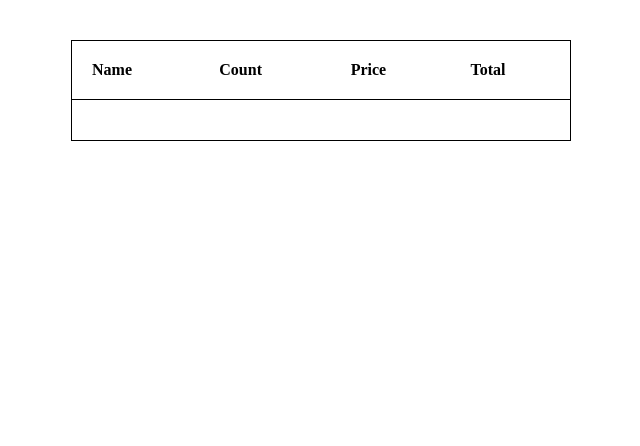
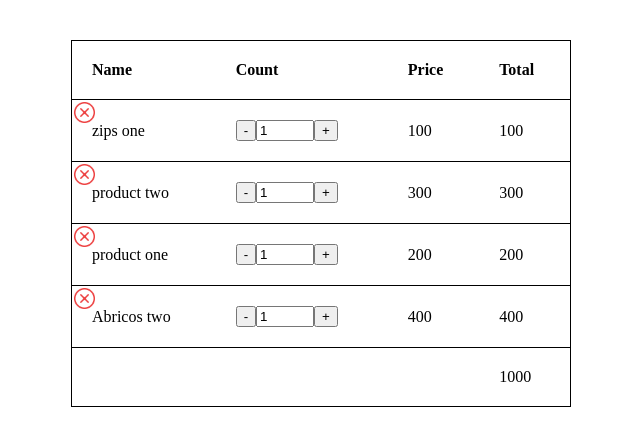
Before and after one commit to OrestHaponov/TestAltertech, a React app: page / in a window 1280 px wide. Shown: the whole page, without its empty margins (319-959 px from the left). Built offline with nearby package versions, Linux system fonts and the light colour scheme.

Commit message:
Added test products and implemented count of products,total price,possibilityto delete products

```diff
--- a/src/Components/Bucket.js
+++ b/src/Components/Bucket.js
@@ -1,9 +1,25 @@
 import React from "react";
 import {connect} from "react-redux";
+import {changeCount,increase,decrease,changeTotal,deleteProduc} from "../Store/Action/Bucket";
+import DeleteProd from "../images/delete.png"
 
 class Bucket extends React.Component{
     constructor(props){
         super(props);
+    }
+
+    componentDidMount(){
+        this.countTotal();
+    }
+
+    componentDidUpdate(prevProps){
+        if(prevProps.bucket !== this.props.bucket || prevProps.bucket == this.props.bucket){
+            this.countTotal();
+        }
+    }
+
+    countTotal=()=>{
+        this.props.changeTotal(this.props.bucket);
     }
 
     render(){
@@ -19,13 +35,33 @@ class Bucket extends React.Component{
                                 <th>Total </th>
                             </tr>
                         </thead>
-
+                            {this.props.bucket.map((value,index)=>{
+                                return(
+                                    <thead key={index}>
+                                        <tr>
+                                            <td>
+                                                <img src={DeleteProd} onClick={()=>this.props.deleteProduct(value,this.props.bucket)} alt=""/>
+                                                {value.name}
+                                            </td>
+                                            <td>
+                                                <div className="count">
+                                                    <button onClick={()=>this.props.decrease(value,this.props.bucket)}>-</button>
+                                                    <input type="number" value={value.count} onChange={()=>this.props.changeCount(value,this.props.bucket)}/>
+                                                    <button onClick={()=>this.props.increase(value,this.props.bucket)}>+</button>
+                                                </div>
+                                            </td>
+                                            <td>{value.price}</td>
+                                            <td>{value.price * value.count}</td>
+                                        </tr>
+                                    </thead>
+                                )
+                                })}
                         <thead>
                             <tr>
                                 <td></td>
                                 <td></td>
                                 <td></td>
-                                <td></td>
+                                <td>{this.props.sumTotal}</td>
                             </tr>
                         </thead>
                     </table>
@@ -38,11 +74,18 @@ class Bucket extends React.Component{
 function mapStateToProps(state){
     return{
         bucket: state.Bucket.bucket,
+        sumTotal: state.Bucket.sumTotal,
+        priceFromMinToMax: state.Bucket.priceFromMinToMax,
     }
 }
 
 function mapDispatchToProps(dispatch){
     return{
+        changeCount: (product,bucket)=>dispatch(changeCount(product,bucket)),
+        increase: (product,bucket)=>dispatch(increase(product,bucket)),
+        decrease: (product,bucket)=>dispatch(decrease(product,bucket)),
+        changeTotal: (bucket)=>dispatch(changeTotal(bucket)),
+        deleteProduct: (product,bucket)=>dispatch(deleteProduct(product,bucket)),
     }
 }
 
--- a/src/Components/styles.scss
+++ b/src/Components/styles.scss
@@ -13,8 +13,21 @@
             text-align: left;
         }
         td{
+            position: relative;
             border-top: 1px solid #000;
             padding: 20px;
+            img{
+                position: absolute;
+                top: 2px;
+                width: 21px;
+                left: 2px;
+            }
+        }
+        .count{
+            display: flex;
+            input{
+                width: 50px;
+            }
         }
     }
 }
--- a/src/Store/Action/ActionTypes.js
+++ b/src/Store/Action/ActionTypes.js
@@ -1,3 +1,4 @@
 //BUCKET
 export const REFRESH_BUCKET = "REFRESH_BUCKET"
 export const CLEAR = "CLEAR"
+export const ADD_TOTAL_COUNT = "ADD_TOTAL_COUNT"
--- a/src/Store/Action/Bucket.js
+++ b/src/Store/Action/Bucket.js
@@ -1 +1,94 @@
-import {} from "./ActionTypes";
+import {CLEAR,REFRESH_BUCKET,ADD_TOTAL_COUNT} from "./ActionTypes";
+
+// USING IN PRODUCT COUNT LOGIC,INCREASE,DECREASE,DELETE PRODUCT
+export function clear(){
+    return{
+        type: CLEAR
+    }
+}
+
+export function reFresh(bucket){
+    return{
+        type: REFRESH_BUCKET,
+        bucket
+    }
+}
+
+// PRODUCT COUNT LOGIC
+export function changeCount(product,bucket){
+    return(dispatch)=>{
+        bucket.map((value)=>{
+            if(value == product){
+                let newValue = +event.target.value;
+                value.count = newValue;
+            }
+        })
+        dispatch(clear());
+        dispatch(reFresh(bucket));
+    }
+}
+
+// INCREASE
+
+    export function increase(product,bucket){
+        return(dispatch)=>{
+            bucket.map((value)=>{
+                if(value == product){
+                    value.count ++;
+                }
+            })
+            dispatch(clear());
+            dispatch(reFresh(bucket));
+        }
+    }
+
+// DECREASE
+
+    export function decrease(product,bucket){
+        return(dispatch)=>{
+            bucket.map((value)=>{
+                if(value == product){
+                    if(value.count === 1){
+                        let deleteProduct = confirm("Внатурі видалити?");
+                        if(deleteProduct){
+                            bucket = bucket.filter(removeProd => removeProd != value)
+                        }
+                    }else{
+                        value.count --;
+                    }
+                }
+            })
+            dispatch(clear());
+            dispatch(reFresh(bucket));
+        }
+    }
+
+// TOTAL LOGIG
+
+    export function changeTotal(bucket){
+        return(dispatch)=>{
+            let totalForProducts = []
+            bucket.map((value)=>{
+                totalForProducts.push(value.price * value.count)
+            })
+            let totalToPay = totalForProducts.reduce((x,y) => x + y);
+            dispatch(addTotalCount(totalToPay));
+        }
+    }
+
+    export function addTotalCount(totalToPay){
+        return{
+            type: ADD_TOTAL_COUNT,
+            totalToPay
+        }
+    }
+
+
+// DELETE PRODUCT
+
+    export function deleteProduct(product,bucket){
+        return(dispatch)=>{
+            bucket = bucket.filter(removeProd => removeProd != product);
+            dispatch(reFresh(bucket));
+        }
+    }
--- a/src/Store/Reducers/Bucket.js
+++ b/src/Store/Reducers/Bucket.js
@@ -1,23 +1,46 @@
-import {REFRESH_BUCKET,CLEAR} from "../Action/ActionTypes";
+import {REFRESH_BUCKET,CLEAR,ADD_TOTAL_COUNT} from "../Action/ActionTypes";
 
 const initialState ={
     bucket: [
         {
-            name: "product one",
+            name: "zips one",
             price: 100,
             count: 1,
         },
         {
             name: "product two",
+            price: 300,
+            count: 1,
+        },
+        {
+            name: "product one",
             price: 200,
             count: 1,
         },
+        {
+            name: "Abricos two",
+            price: 400,
+            count: 1,
+        },
     ],
+    sumTotal: 0,
 }
 
 export default function bucket(state = initialState, action){
     switch(action.type){
-
+            case REFRESH_BUCKET:
+                return{
+                    ...state, bucket: action.bucket
+                }
+            case CLEAR:
+                return{
+                    ...state, bucket: []
+                }
+        // TOTAL LOGIG
+            case ADD_TOTAL_COUNT:
+                return{
+                    ...state, sumTotal: action.totalToPay
+                }
         default:
             return state
     }
```
Also changed, not shown: src/images/delete.png (added).
